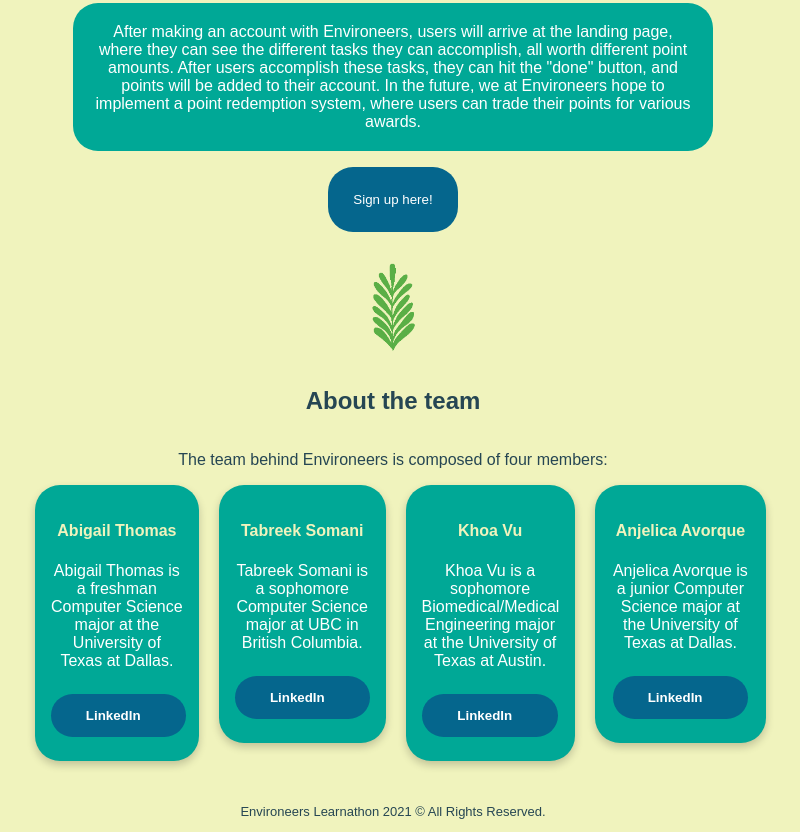
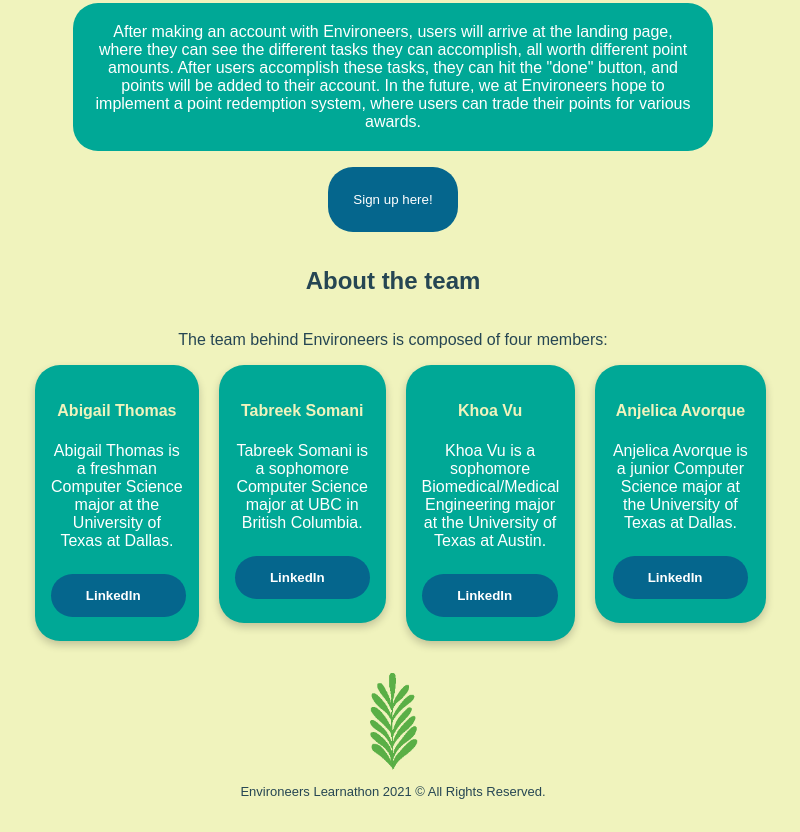
Before and after one commit to evanjelica/Environeers, a website: page docs/index.html in a window 1280 px wide. Shown: the part 818-1650 px from the top of the page, without its empty margins (247-1047 px from the left). Drawn offline with nearby package versions, Linux system fonts and the light colour scheme.

Commit message:
more changes

```diff
--- a/docs/index.html
+++ b/docs/index.html
@@ -40,8 +40,6 @@
         </p>
 
         <button class="signUp">Sign up here!</button>
-
-        <img class="welcome-plant2" src="./images/plant.gif" alt="">
 
         <h2 class="teamHeading">About the team</h2>
         <section style="margin-bottom: 30px;"class="teamSection">
@@ -94,6 +92,8 @@
             </div>
         </section>
 
+        <img class="welcome-plant2" src="./images/plant.gif" alt="">
+
         <footer class="footer">
             <p style="text-align: center; font-size: 13px;">Environeers Learnathon 2021 © All Rights Reserved.
             </p>
--- a/docs/style/index.css
+++ b/docs/style/index.css
@@ -94,8 +94,7 @@
 }
 
 .welcome-plant2{
-    padding-top: 30px;
-    height: 120px;
+    height: 100px;
     display: block;
     margin-left: auto;
     margin-right: auto;
```
Also changed, not shown: docs/about.html (+11 -1 lines).
